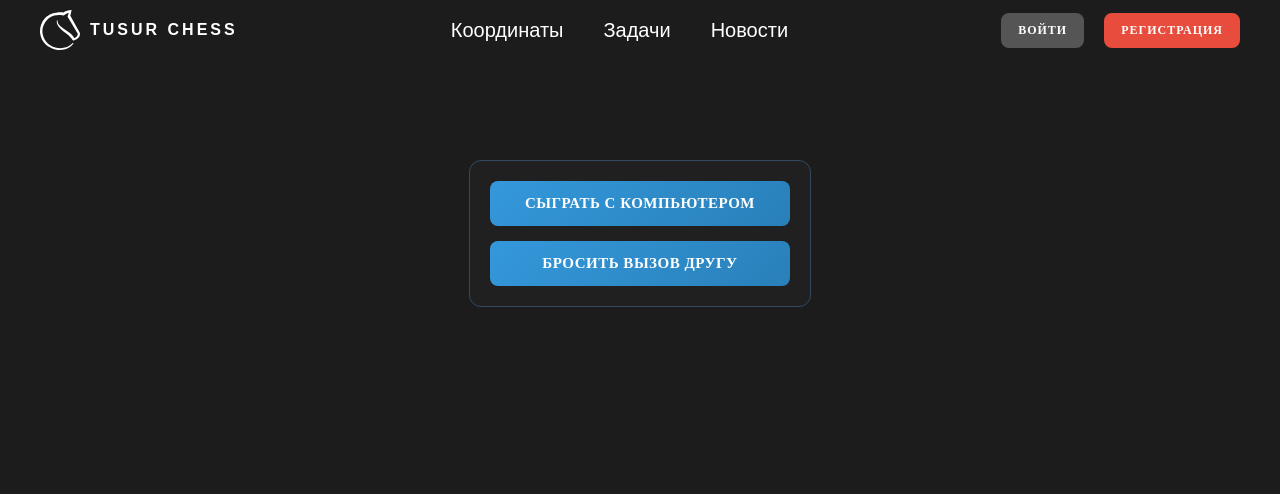
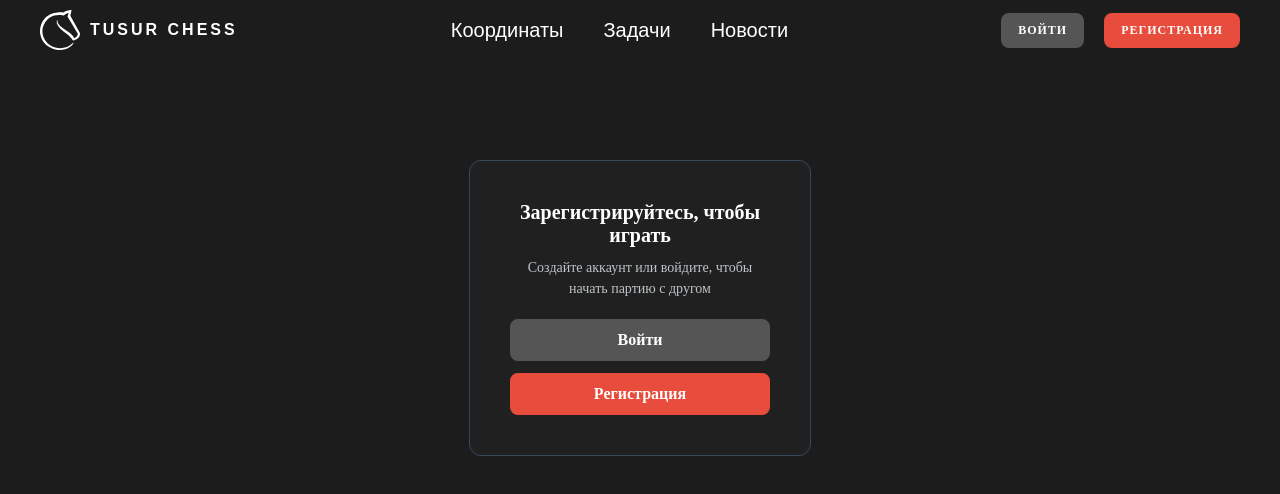
Before and after one commit to DmitryPetrakevich/chess-platform, a Vue app in the folder chess-platform-frontend/: page / in a window 1280 px wide. Shown: the top 494 px of the page. Built offline with nearby package versions, Linux system fonts and the light colour scheme.

Commit message:
добавил перемотку партии нажатием на ходы в истории

```diff
--- a/chess-platform-frontend/src/components/game/ChessBoard.vue
+++ b/chess-platform-frontend/src/components/game/ChessBoard.vue
@@ -134,6 +134,7 @@ function pieceImage(squareId) {
 function onSquareClick(id) {
   if (game.result.type) return;
   if (game.showPromotionModal) return;
+  if (game.isReplayMode()) return;
 
   const clickedPiece = game.pieces[id];
 
@@ -191,7 +192,7 @@ function onSquareClick(id) {
  * @param {DragEvent} event - объект события dragstart.
  */
 function onDragStart(id, event) {
-  if (game.result.type) {
+  if (game.result.type || game.isReplayMode()) {
   event.preventDefault();
   return;
 }
--- a/chess-platform-frontend/src/components/game/MoveHistory.vue
+++ b/chess-platform-frontend/src/components/game/MoveHistory.vue
@@ -9,7 +9,7 @@
         <div class="move-number">{{ index + 1 + "." }}</div>
 
         <div  class="move white"
-          :class="{ active: selectedMove === row.whiteIndex }"
+          :class="{ active: isActive(row.whiteIndex) }"
           @click="selectMove(row.whiteIndex)"
           >
           {{ row.white }}
@@ -17,7 +17,7 @@
 
         <div v-if="row.black"
           class="move black"
-          :class="{ active: selectedMove === row.blackIndex }"
+          :class="{ active: isActive(row.blackIndex) }"
           @click="selectMove(row.blackIndex)"
           >
           {{ row.black }}
@@ -33,11 +33,18 @@ import { useGameStore } from "@/store/gameStore";
 
 const gameStore = useGameStore();
 
-const selectedMove = ref(null);
+// const selectedMove = ref(null);
 
-function selectMove(index) {
-  selectedMove.value = index;
-  // Здесь можно добавить логику для просмотра позиции
+function selectMove(moveIndex) {
+  if(moveIndex >= 0) {
+    gameStore.goToMove(moveIndex + 1);
+  } else {
+    gameStore.goToMove(0)
+  }
+}
+
+function isActive(moveIndex) {
+  return gameStore.currentReplayIndex > 0 && moveIndex === gameStore.currentReplayIndex - 1;
 }
 
 /**
@@ -60,7 +67,7 @@ const formattedMoves = computed(() => {
 })
 
 function formatMove(m) {
-  return m.san;
+  return m?.san || "";
 }
 </script>
 
@@ -114,7 +121,9 @@ function formatMove(m) {
 }
 
 .move.active {
-  background: @blue-200;
+  background: @blue-300;
+  font-weight: 700;
+  color: white;
 }
 
 .move.empty {
--- a/chess-platform-frontend/src/pages/MainPage.vue
+++ b/chess-platform-frontend/src/pages/MainPage.vue
@@ -1,11 +1,8 @@
 <template>
   <div class="main">
 
-    <div class="play-friends">
-      <!-- <router-link to="/play" class="play-friends-btn">
-        Сыграть с компьютером
-      </router-link> -->
-
+  <div class="play-friends">
+    <template v-if="userStore.isLoggedIn">
       <button class="play-friends-btn">
         Сыграть с компьютером
       </button>
@@ -13,7 +10,24 @@
       <button class="play-friends-btn" @click="openInvite">
         Бросить вызов другу
       </button>
-    </div>
+    </template>
+
+    <template v-else>
+      <!-- Сообщение для неавторизованных -->
+      <div class="auth-message">
+        <p class="auth-title">Зарегистрируйтесь, чтобы играть</p>
+        <p class="auth-desc">Создайте аккаунт или войдите, чтобы начать партию с другом</p>
+        <div class="auth-buttons">
+          <router-link to="/login" class="auth-btn login">
+            Войти
+          </router-link>
+          <router-link to="/signup" class="auth-btn signup">
+            Регистрация
+          </router-link>
+        </div>
+      </div>
+    </template>
+  </div>
 
     <InviteModal v-if="showInvite" @close="showInvite = false" @created="onRoomCreated" />
   </div>
@@ -21,8 +35,12 @@
 
 <script setup>
 import { ref } from 'vue';
+import { useUserStore } from '@/store/userStore';
+import { RouterLink } from 'vue-router'
+
 import InviteModal from '@/components/InviteModal.vue';
-import { RouterLink } from 'vue-router'
+
+const userStore = useUserStore();
 
 const showInvite = ref(false);
 
@@ -91,6 +109,58 @@ function onRoomCreated(roomData) {
   box-shadow: 0 2px 10px rgba(52, 152, 219, 0.4);
 }
 
+.auth-message {
+  text-align: center;
+  padding: 20px;
+  color: #bdc3c7;
+}
+
+.auth-title {
+  font-size: 20px;
+  font-weight: 600;
+  margin-bottom: 10px;
+  color: white;
+}
+
+.auth-desc {
+  font-size: 14px;
+  margin-bottom: 20px;
+  line-height: 1.5;
+}
+
+.auth-buttons {
+  display: flex;
+  flex-direction: column;
+  gap: 12px;
+}
+
+.auth-btn {
+  padding: 12px 20px;
+  border-radius: 8px;
+  font-weight: 600;
+  text-decoration: none;
+  text-align: center;
+  transition: all 0.3s ease;
+}
+
+.login {
+  background: #555;
+  color: white;
+}
+
+.login:hover {
+  background: #666;
+}
+
+.signup {
+  background: #e74c3c;
+  color: white;
+}
+
+.signup:hover {
+  background: #c0392b;
+}
+
 @media(max-width: 480px) {
   .play-friends {
     padding: 10px;
--- a/chess-platform-frontend/src/pages/PlayPage.vue
+++ b/chess-platform-frontend/src/pages/PlayPage.vue
@@ -70,6 +70,7 @@ onMounted(() => {
 
 onBeforeUnmount(() => {
   window.removeEventListener("resize", checkMobile);
+  game.disconnect();
 });
 
 watch(() => game.playerColor, (newColor, oldColor) => {
--- a/chess-platform-frontend/src/store/gameStore.ts
+++ b/chess-platform-frontend/src/store/gameStore.ts
@@ -113,9 +113,16 @@ function goToMove(index: number) {
 
   if (index === 0) {
     chess.value.reset();
+    lastMove.value = { from: null, to: null };
   } else {
     const targetFen = moveHistory.value[index - 1].fen;
     chess.value.load(targetFen);
+
+    const prevMove = moveHistory.value[index - 1];
+    lastMove.value = {
+      from: prevMove.from,
+      to: prevMove.to,
+    };
   }
 
   parseFEN(chess.value.fen());
@@ -609,6 +616,7 @@ function isReplayMode() {
     moveHistory.value = [];
     pieces.value = {};
     resetBoard();
+    shouldRedirect.value = null;
 
     console.log("🔌 Отключились от игры");
   }
```
